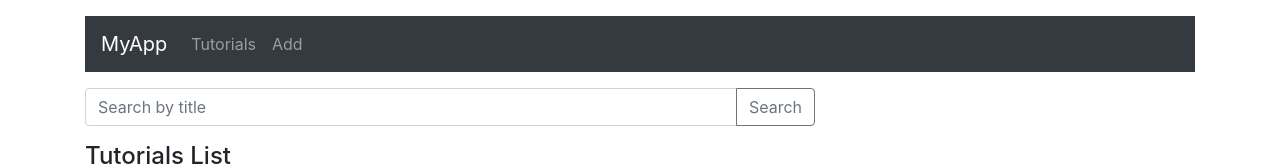
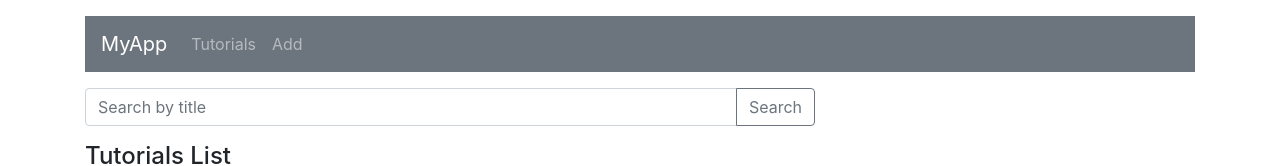
Before and after one commit to Irenkia/react-crud, a React (Create React App) app: page / in a window 1280 px wide. Shown: the top 166 px of the page. Built offline with nearby package versions, Linux system fonts and the light colour scheme; no server answers.

Commit message:
added new headers

```diff
--- a/src/App.js
+++ b/src/App.js
@@ -1,6 +1,6 @@
 import React from "react";
 import { BrowserRouter as Router, Switch, Route, Link } from "react-router-dom";
-import Tutorial from "./components/Tutorial";
+import Tutorial from "./components/tutorial";
 import AddTutorial from "./components/AddTutorial";
 import TutorialsList from "./components/TutorialsList";
 import "bootstrap/dist/css/bootstrap.min.css";
@@ -10,7 +10,7 @@ const App = () => {
   return (
     <Router>
       <div className="container mt-3">
-        <nav className="navbar navbar-expand navbar-dark bg-dark  mb-3">
+        <nav className="navbar navbar-expand navbar-dark bg-secondary mb-3">
           <Link to={"/tutorials"} className="navbar-brand">
             MyApp
           </Link>
--- a/src/http-common.js
+++ b/src/http-common.js
@@ -1,10 +1,13 @@
 import axios from "axios";
 
 export default axios.create({
-  baseURL: "http://localhost:8080/api",
+  // baseURL: "http://localhost:8080/api",
+  baseURL: "http://spring-jpa-postgresql.azurewebsites.net/api",
   headers: {
+    Accept: "application/json",
     "Content-type": "application/json; charset=utf-8",
     "API-Key": "secret",
+    "Access-Control-Allow-Credentials": "*",
   },
   methods: "GET,HEAD,PUT,PATCH,POST,DELETE,OPTIONS",
   credentials: "include",
```
Also changed, not shown: 1 other file (tests, documents, lock files or other folders).
